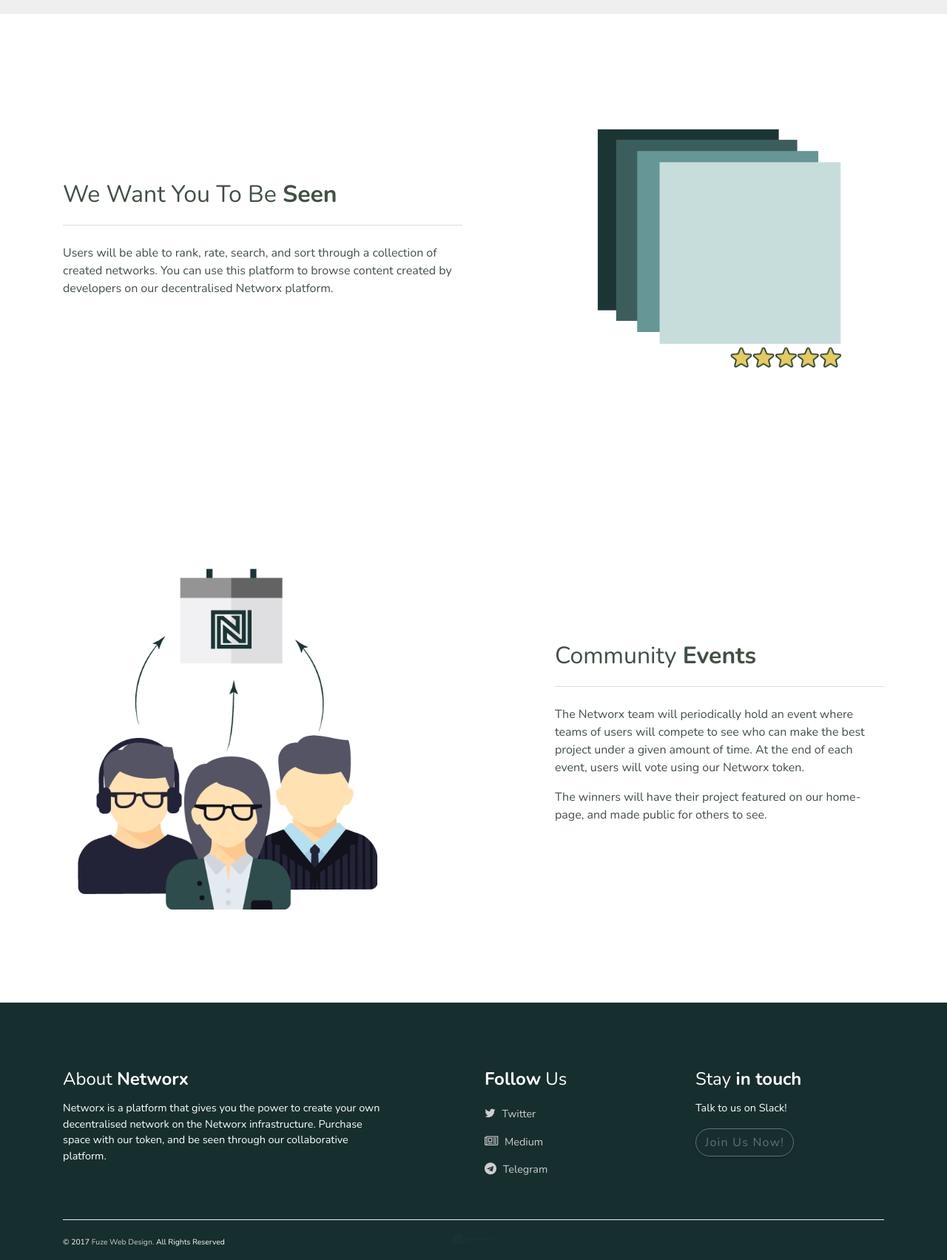
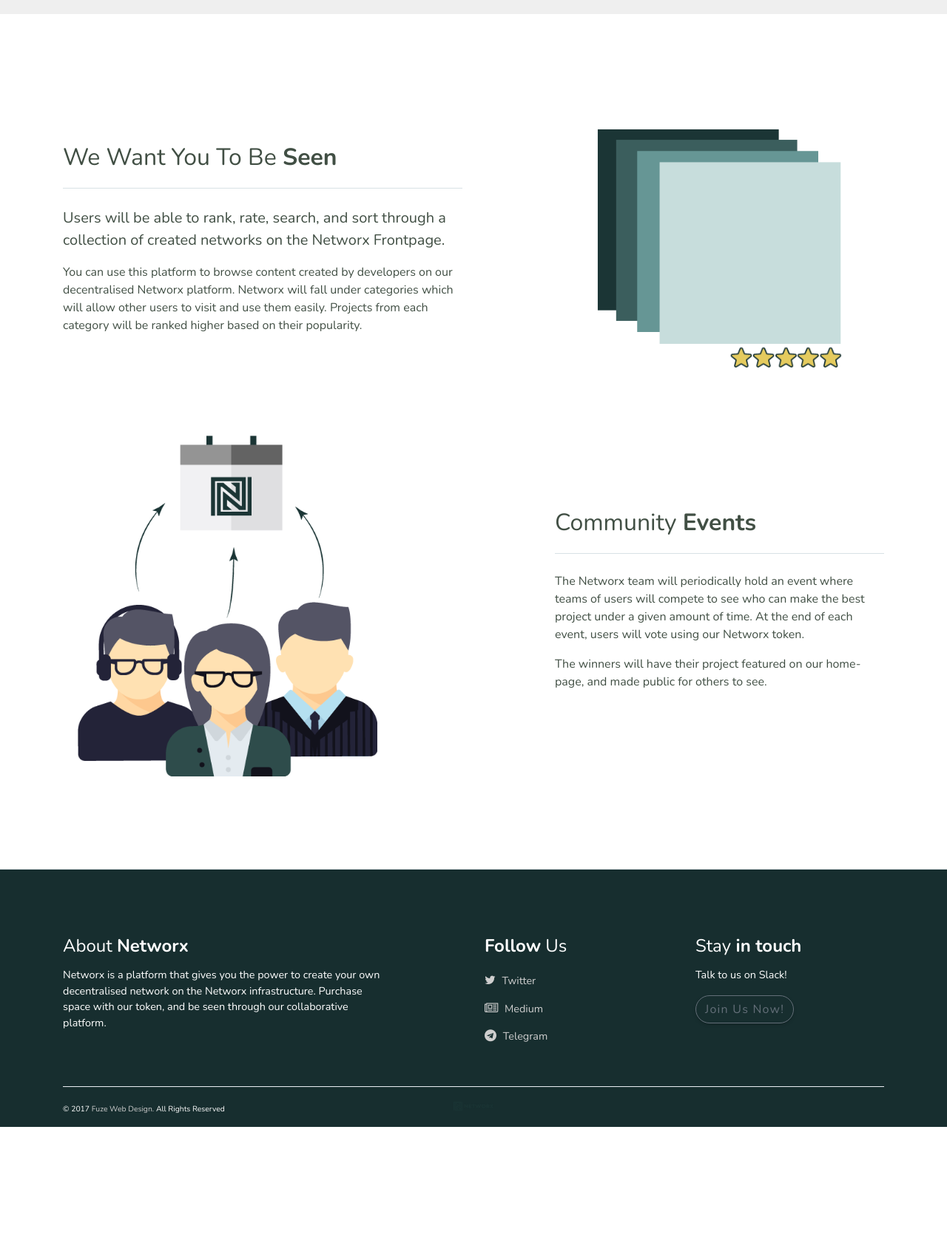
Before and after one commit to JDLegaspi/A-Website, a PHP site: page / in a window 1280 px wide. Shown: the part 2008-3712 px from the top of the page at 74% size. After the commit the page ends 3532 px from the top, so only its background shows below. Run offline with PHP 8.4, Linux system fonts and the light colour scheme.

Commit message:
Added more content to frontpage

```diff
--- a/css/networx.css
+++ b/css/networx.css
@@ -110,3 +110,11 @@ a:hover {
 .home-link {
     display: none;
 }
+
+.platform-info section:not(:first-child) > .container {
+    padding-top: 0;
+}
+
+.platform-info section:not(:last-child) > .container {
+    padding-bottom: 0;
+}
--- a/index.php
+++ b/index.php
@@ -62,6 +62,7 @@
         </div>
     </section>
 
+    <div class="platform-info">
         <section id="platform" class="section">
             <div class="container">
                 <div class="row align-items-center">
@@ -69,7 +70,8 @@
                         <h2 class="mb-3">We Want You To Be <span class="bold">Seen</span></h2>
                         <hr class="my-4"/>
 
-                    <p>Users will be able to rank, rate, search, and sort through a collection of created networks. You can use this platform to browse content created by developers on our decentralised Networx platform.</p>
+                        <p class="lead">Users will be able to rank, rate, search, and sort through a collection of created networks on the <strong>Networx Frontpage</strong>.</p>
+                        <p> You can use this platform to browse content created by developers on our decentralised Networx platform. Networx will fall under categories which will allow other users to visit and use them easily. Projects from each category will be ranked higher based on their popularity.</p>
                     </div>
 
                     <div class="col-md-5 ml-auto">
@@ -79,7 +81,7 @@
             </div>
         </section>
 
-    <section id="community" class="section parallax align-items-center p100-bottom d-flex">
+        <section id="community" class="section align-items-center p100-bottom d-flex">
             <div class="container">
                 <div class="row align-items-center text-center text-lg-left">
                     <div class="col-12 col-md-6 col-lg-5 order-lg-2 ml-md-auto text-center text-md-left">
@@ -98,6 +100,7 @@
                 </div>
             </div>
         </section>
+    </div>
 
 </main>
 
```
Lines whose indentation alone changed are shown as unchanged.
